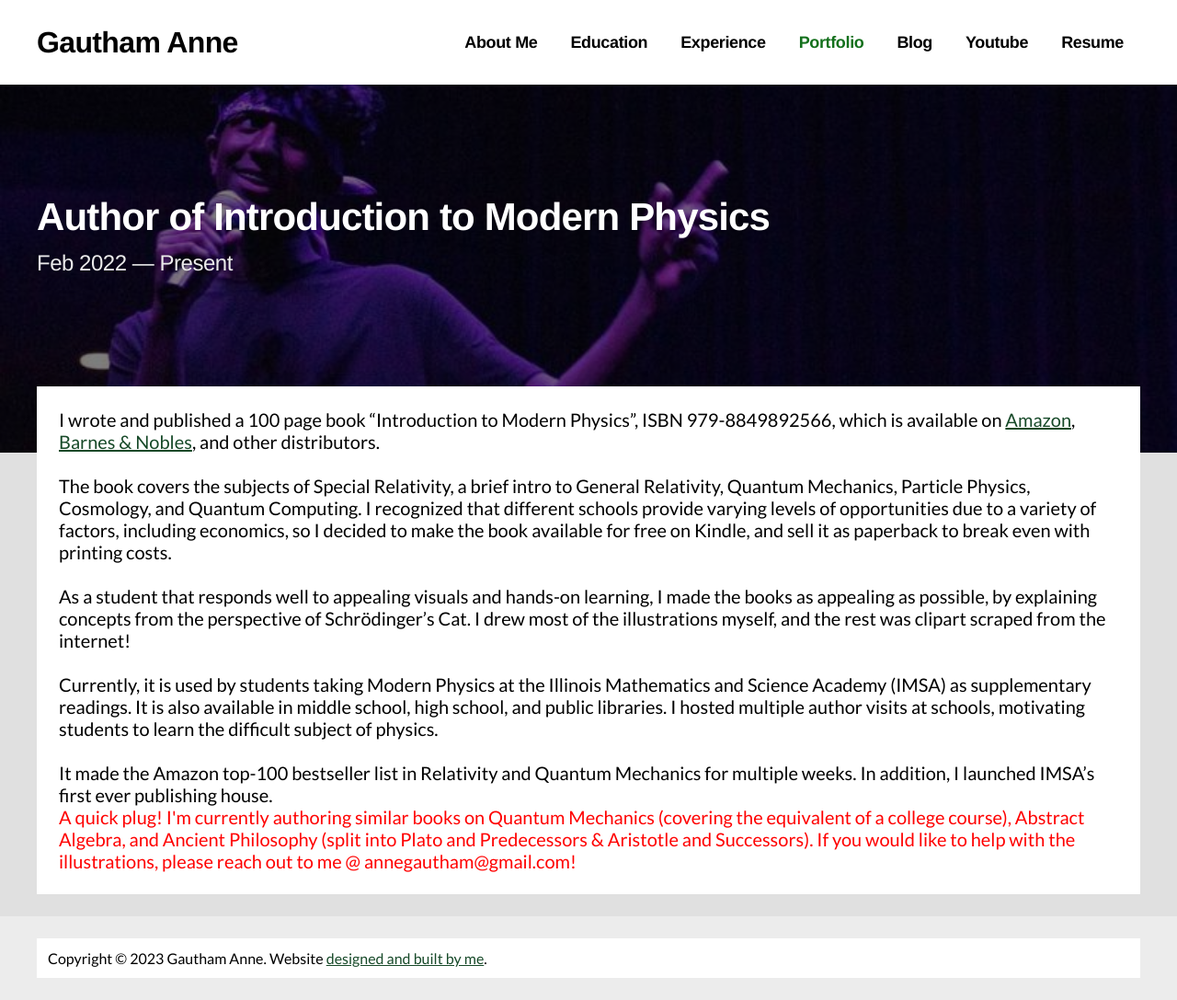
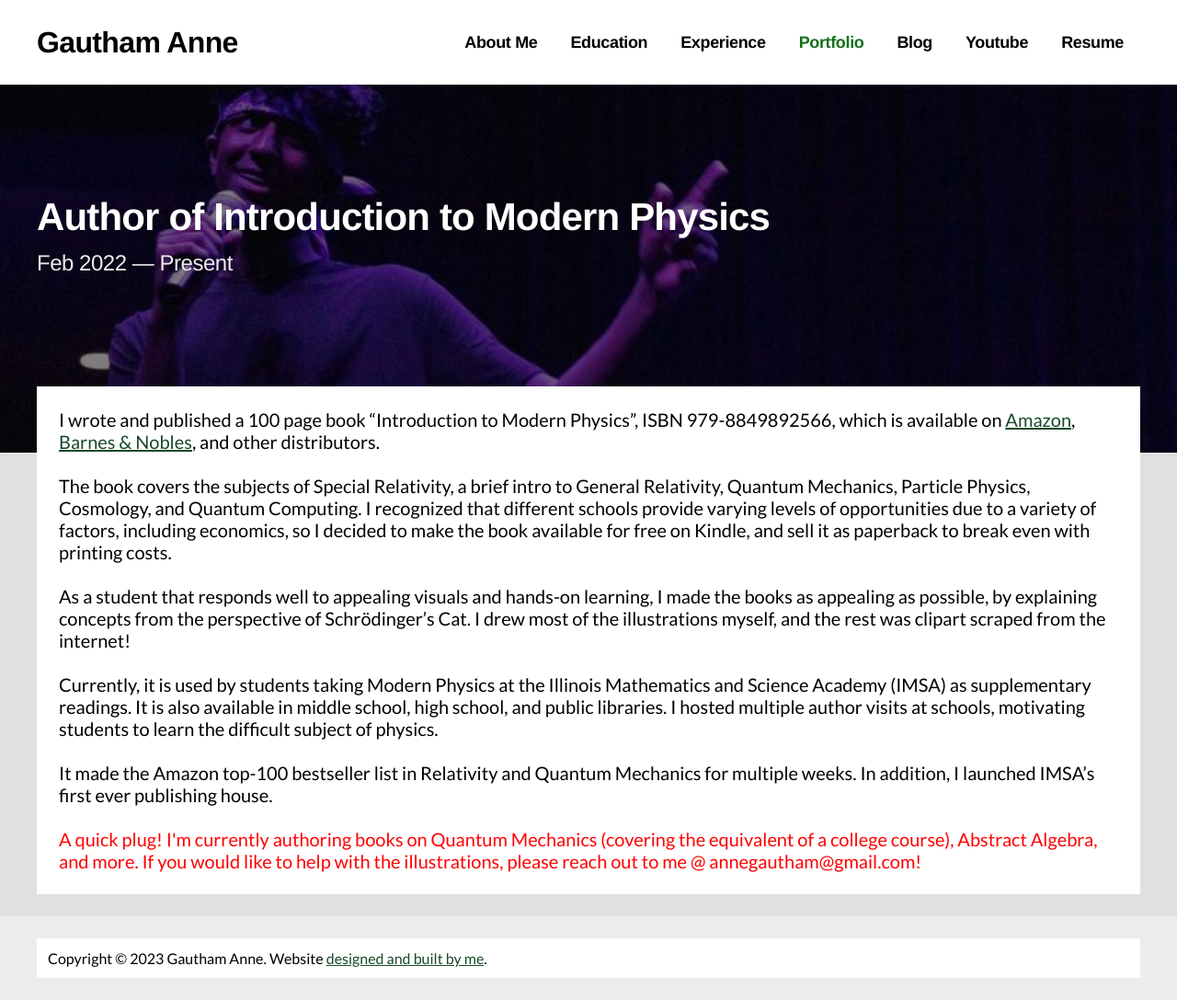
Before and after one commit to annegautham/annegautham.github.io, a Jekyll site: the page built from portfolio/modphysbook.md, in a window 1280 px wide. Shown: the whole page at 92% size. Built offline with Jekyll 4.4.1, drawn with Linux system fonts in a browser that asks for light colours; some web fonts are replaced.

Commit message:
Update modphysbook.md

```diff
--- a/portfolio/modphysbook.md
+++ b/portfolio/modphysbook.md
@@ -22,4 +22,6 @@ Currently, it is used by students taking Modern Physics at the Illinois Mathemat
 
 It made the Amazon top-100 bestseller list in Relativity and Quantum Mechanics for multiple weeks. In addition, I launched IMSA's first ever publishing house.
 
-<FONT COLOR="RED"> A quick plug! I'm currently authoring similar books on Quantum Mechanics (covering the equivalent of a college course), Abstract Algebra, and Ancient Philosophy (split into Plato and Predecessors & Aristotle and Successors). If you would like to help with the illustrations, please reach out to me @ annegautham@gmail.com!
+<br>
+
+<FONT COLOR="RED"> A quick plug! I'm currently authoring books on Quantum Mechanics (covering the equivalent of a college course), Abstract Algebra, and more. If you would like to help with the illustrations, please reach out to me @ annegautham@gmail.com!
```
